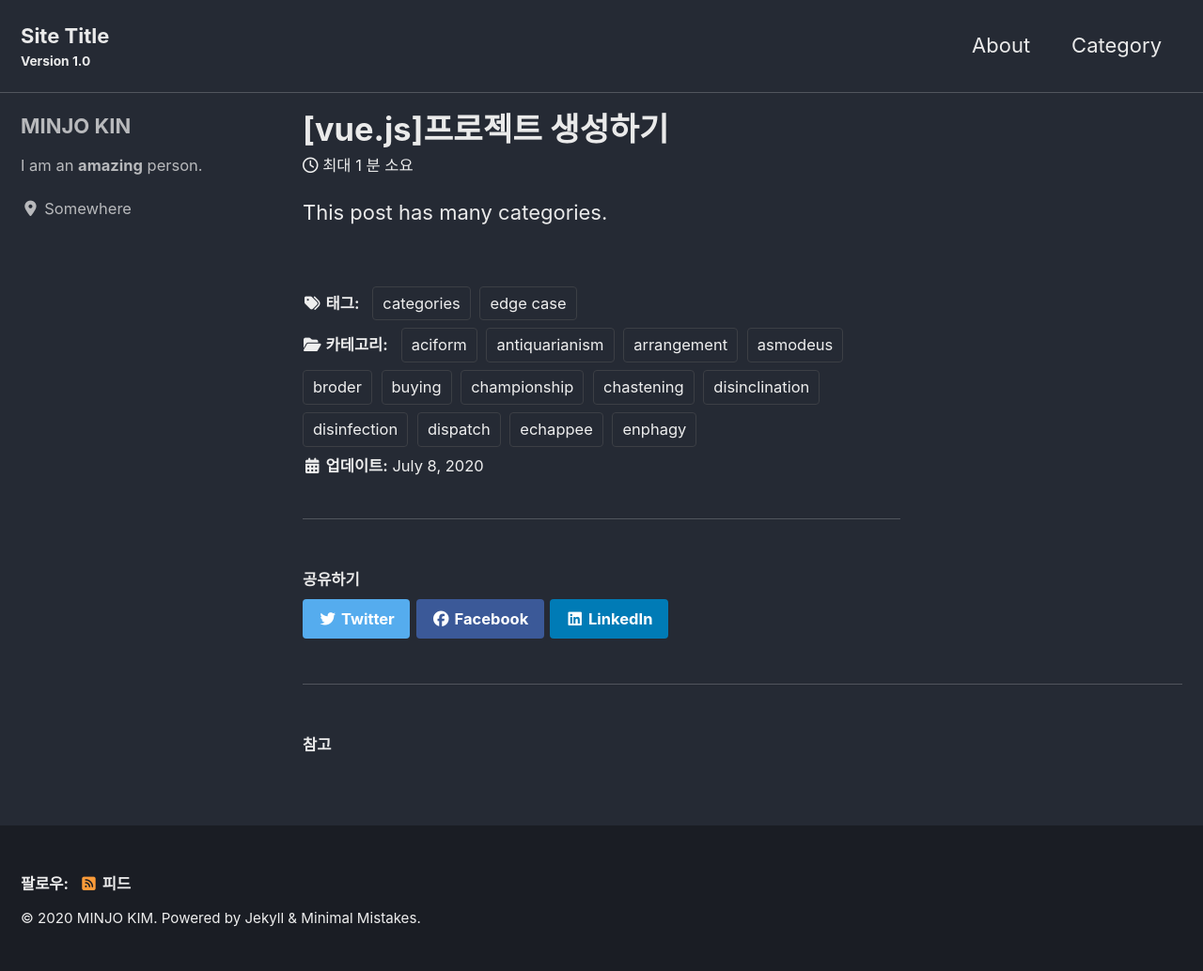
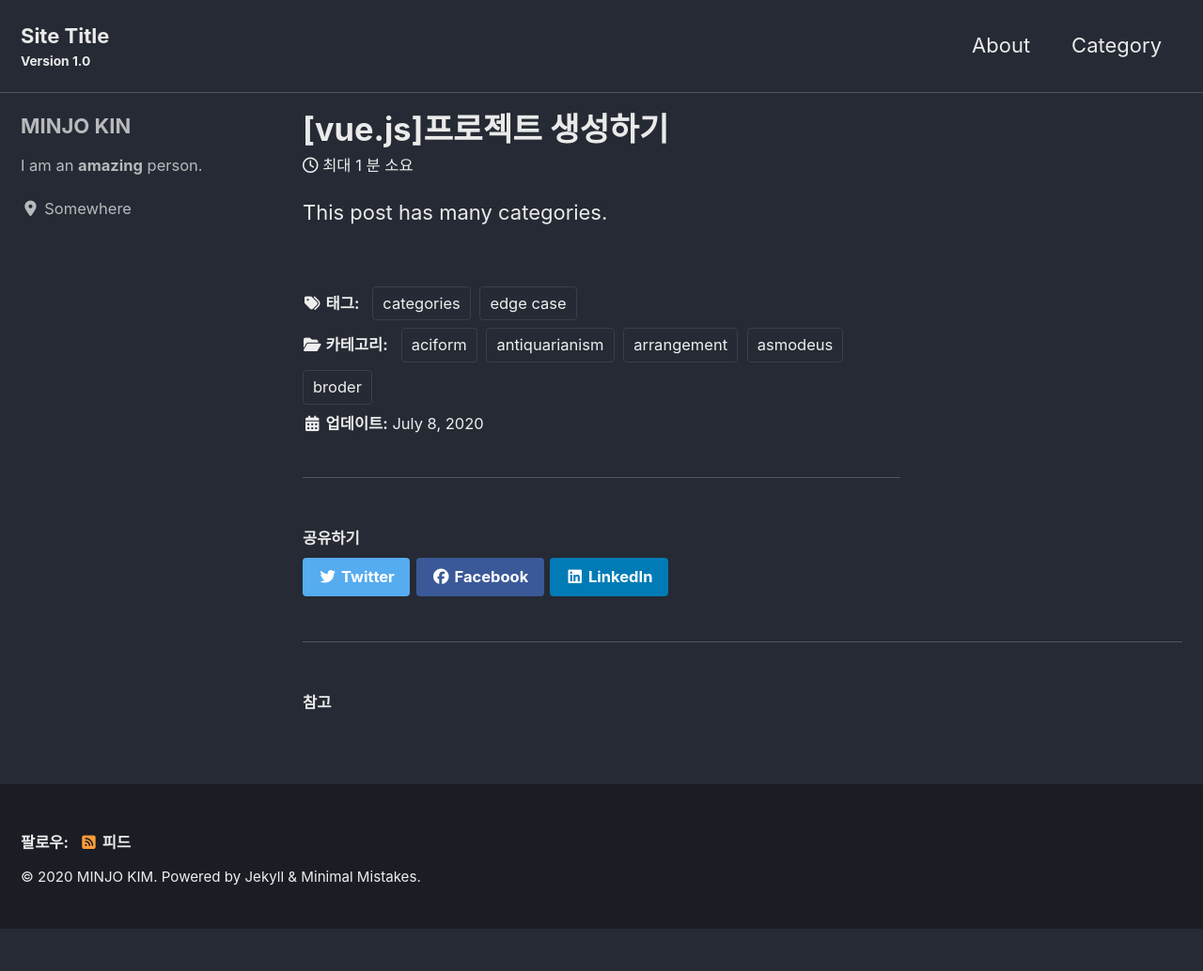
Before and after one commit to minjoah/minjoah.github.io, a Jekyll site: the page built from _posts/2020-07-08-[vue]프로젝트 생성.md, in a window 1280 px wide. Shown: the whole page at 94% size. Built offline with Jekyll 4.4.1, drawn with Linux system fonts in a browser that asks for light colours; cached includes are drawn as plain includes; nearby versions of some CDN libraries; after the commit the page ends 989 px from its top, so only the background shows below that.

Commit message:
2020-07-08 게시물 카테고리 수정

```diff
--- a/_posts/2020-07-08-[vue]프로젝트 생성.md
+++ b/_posts/2020-07-08-[vue]프로젝트 생성.md
@@ -6,14 +6,6 @@ categories:
   - arrangement
   - asmodeus
   - broder
-  - buying
-  - championship
-  - chastening
-  - disinclination
-  - disinfection
-  - dispatch
-  - echappee
-  - enphagy
 tags:
   - categories
   - edge case
```
